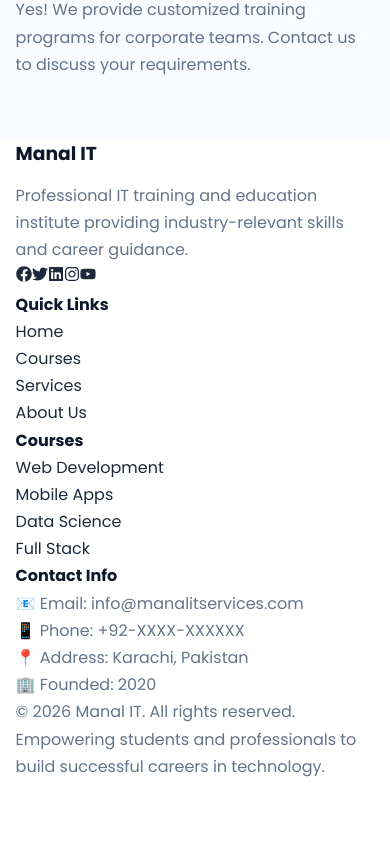
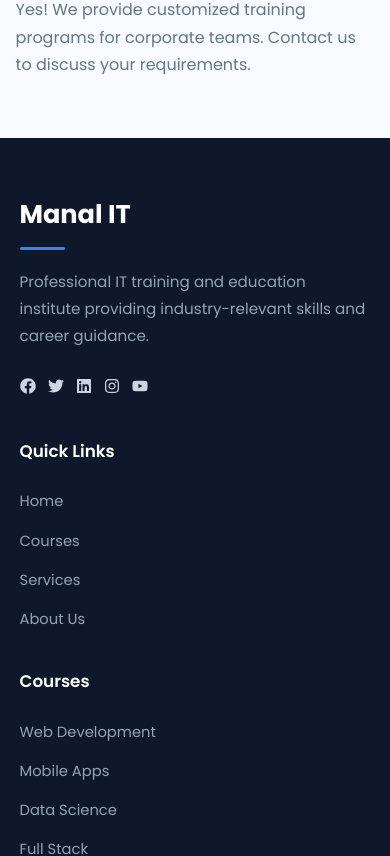
Before and after one commit to abuammar003/Manal-IT-Services, a React (Vite) app in the folder Manal/: page /contact in a window 390 px wide. Shown: the part 1812-2668 px from the top of the page. Before the commit the page ends 2592 px from the top, so only its background shows below. Built offline with nearby package versions, Linux system fonts and the light colour scheme.

Commit message:
Implimented Footer with Responsive Design

```diff
--- /dev/null
+++ b/Manal/src/Components/Footer/Footer.css
@@ -0,0 +1,233 @@
+*{
+    margin: 0;
+    padding: 0;
+    box-sizing: border-box;
+}
+
+/* ==========================================
+   FOOTER
+========================================== */
+
+.footer {
+  background: #0f172a;
+  color: #cbd5e1;
+  padding-top: 70px;
+}
+
+
+/* ==========================================
+   FOOTER MAIN
+========================================== */
+
+.footer-container {
+  width: min(90%, 1200px);
+  margin: 0 auto;
+}
+
+
+/* ==========================================
+   FOOTER GRID
+========================================== */
+
+.footer-content {
+  display: grid;
+  grid-template-columns: 1.5fr 1fr 1fr 1.3fr;
+  gap: 50px;
+  padding-bottom: 55px;
+}
+
+
+/* ==========================================
+   COMPANY SECTION
+========================================== */
+
+.footer-company {
+  max-width: 330px;
+}
+
+.footer-company h3 {
+  color: #ffffff;
+  font-size: 1.8rem;
+  font-weight: 700;
+  margin-bottom: 18px;
+}
+
+.footer-company h3::after {
+  content: "";
+  display: block;
+  width: 45px;
+  height: 3px;
+  background: #3b82f6;
+  border-radius: 10px;
+  margin-top: 10px;
+}
+
+.footer-company p {
+  color: #94a3b8;
+  font-size: 0.95rem;
+  line-height: 1.8;
+}
+
+
+/* ==========================================
+   SOCIAL LINKS
+========================================== */
+
+.social-links {
+  display: flex;
+  align-items: center;
+  gap: 12px;
+  margin-top: 25px;
+}
+
+.social-link {
+  width: 42px;
+  height: 42px;
+
+  display: flex;
+  align-items: center;
+  justify-content: center;
+
+  border-radius: 50%;
+
+  background: #1e293b;
+  color: #cbd5e1;
+
+  font-size: 1rem;
+
+  transition: all 0.3s ease;
+}
+
+.social-link:hover {
+  background: #2563eb;
+  color: #ffffff;
+  transform: translateY(-4px);
+  box-shadow: 0 8px 20px rgba(37, 99, 235, 0.3);
+}
+
+
+/* ==========================================
+   FOOTER COLUMNS
+========================================== */
+
+.footer-col h4 {
+  color: #ffffff;
+  font-size: 1.05rem;
+  font-weight: 600;
+  margin-bottom: 22px;
+}
+
+.footer-col ul {
+  display: flex;
+  flex-direction: column;
+  gap: 12px;
+}
+
+.footer-col ul li a {
+  color: #94a3b8;
+  font-size: 0.92rem;
+  transition: all 0.3s ease;
+}
+
+.footer-col ul li a:hover {
+  color: #60a5fa;
+  padding-left: 5px;
+}
+
+
+/* ==========================================
+   CONTACT INFORMATION
+========================================== */
+
+.footer-col p {
+  color: #94a3b8;
+  font-size: 0.9rem;
+  line-height: 1.7;
+  margin-bottom: 12px;
+}
+
+.footer-col p:last-child {
+  margin-bottom: 0;
+}
+
+
+/* ==========================================
+   FOOTER DIVIDER
+========================================== */
+
+.footer-bottom {
+  border-top: 1px solid #1e293b;
+
+  display: flex;
+  justify-content: space-between;
+  align-items: center;
+
+  gap: 30px;
+
+  padding: 25px 0;
+}
+
+.footer-bottom p {
+  color: #64748b;
+  font-size: 0.85rem;
+  margin: 0;
+}
+
+.footer-bottom p:last-child {
+  text-align: right;
+}
+
+
+/* ==========================================
+   TABLET
+========================================== */
+
+@media (max-width: 992px) {
+
+  .footer-content {
+    grid-template-columns: repeat(2, 1fr);
+    gap: 40px;
+  }
+
+  .footer-company {
+    max-width: 100%;
+  }
+
+}
+
+
+/* ==========================================
+   MOBILE
+========================================== */
+
+@media (max-width: 600px) {
+
+  .footer {
+    padding-top: 55px;
+  }
+
+  .footer-content {
+    grid-template-columns: 1fr;
+    gap: 35px;
+    padding-bottom: 40px;
+  }
+
+  .footer-company {
+    max-width: 100%;
+  }
+
+  .footer-company h3 {
+    font-size: 1.6rem;
+  }
+
+  .footer-bottom {
+    flex-direction: column;
+    align-items: flex-start;
+    gap: 10px;
+  }
+
+  .footer-bottom p:last-child {
+    text-align: left;
+  }
+
+}
--- a/Manal/src/Components/Footer/Footer.jsx
+++ b/Manal/src/Components/Footer/Footer.jsx
@@ -1,6 +1,7 @@
 import { Link } from 'react-router-dom'
 import { FaFacebook, FaTwitter, FaLinkedin, FaInstagram, FaYoutube } from 'react-icons/fa'
-import { COMPANY_INFO } from '../../config/constants'
+import { COMPANY_INFO } from '../../config/constants';
+import "./Footer.css";
 
 export default function Footer() {
   const currentYear = new Date().getFullYear()
@@ -15,11 +16,14 @@ export default function Footer() {
 
   return (
     <footer className="footer">
-      <div className="container">
-        <div className="footer-grid">
-          <div className="footer-col">
+
+      <div className="footer-container">
+
+        <div className="footer-content">
+          <div className="footer-company">
             <h3>{COMPANY_INFO.name}</h3>
             <p>{COMPANY_INFO.description}</p>
+
             <div className="social-links">
               {socialLinks.map((link, idx) => {
                 const Icon = link.icon
@@ -32,6 +36,7 @@ export default function Footer() {
             </div>
           </div>
 
+              {/* Quick Links */}
           <div className="footer-col">
             <h4>Quick Links</h4>
             <ul>
@@ -42,6 +47,7 @@ export default function Footer() {
             </ul>
           </div>
 
+              {/* Courses */}
           <div className="footer-col">
             <h4>Courses</h4>
             <ul>
@@ -52,6 +58,7 @@ export default function Footer() {
             </ul>
           </div>
 
+              {/* Contact Info */}
           <div className="footer-col">
             <h4>Contact Info</h4>
             <p>📧 Email: {COMPANY_INFO.email}</p>
@@ -59,13 +66,16 @@ export default function Footer() {
             <p>📍 Address: {COMPANY_INFO.address}</p>
             <p>🏢 Founded: {COMPANY_INFO.year_founded}</p>
           </div>
+
         </div>
 
         <div className="footer-bottom">
           <p>&copy; {currentYear} {COMPANY_INFO.name}. All rights reserved.</p>
           <p>Empowering students and professionals to build successful careers in technology.</p>
         </div>
+
       </div>
+
     </footer>
   )
 }
--- a/Manal/src/Components/Header/Header.css
+++ b/Manal/src/Components/Header/Header.css
@@ -8,8 +8,6 @@
     width: 100%;
     position: relative;
     padding: 0 auto;
-    background-color: white;
-
 }
 
 .nav_main {
@@ -17,6 +15,7 @@
     margin: 0 auto;
     position: fixed;
     z-index: 1000;
+    background-color: white !important;
     top: 0rem;
     left: 0;
     right: 0;
@@ -24,7 +23,7 @@
     justify-content: space-between;
     align-items: center;
     padding: 1rem 3rem;
-    /* background-color: rgba(255, 255, 255, 0.829); */
+    background-color: rgba(255, 255, 255, 0.829);
     /* border-radius: 20px; */
     border-bottom: 1px solid black;
 }
@@ -106,7 +105,7 @@
         gap: 1.5rem;
         font-size: 19px;
         border-bottom: 1px solid black;
-        border-top: 1px solid black;
+        /* border-top: 1px solid black; */
        }
 
     .nav_links ul {
--- a/Manal/src/main.jsx
+++ b/Manal/src/main.jsx
@@ -4,7 +4,7 @@ import './index.css'
 
 import App from './App.jsx'
 import "../src/styles/global.css"
-import "../src/styles/variables.css";
+// import "../src/styles/variables.css";
 
 createRoot(document.getElementById('root')).render(
   <StrictMode>
--- a/Manal/src/styles/global.css
+++ b/Manal/src/styles/global.css
@@ -71,13 +71,13 @@ section{
    SECTION HEADER
 ========================================== */
 
-.section-header{
+/* .section-header{
     text-align:center;
     max-width:700px;
     margin:0 auto 60px;
-}
+} */
 
-.section-header h2{
+/* .section-header h2{
     font-size:2.5rem;
     font-weight:700;
     color:#0f172a;
@@ -87,7 +87,7 @@ section{
 .section-header p{
     font-size:1.05rem;
     color:#64748b;
-}
+} */
 
 
 /* ==========================================
```
